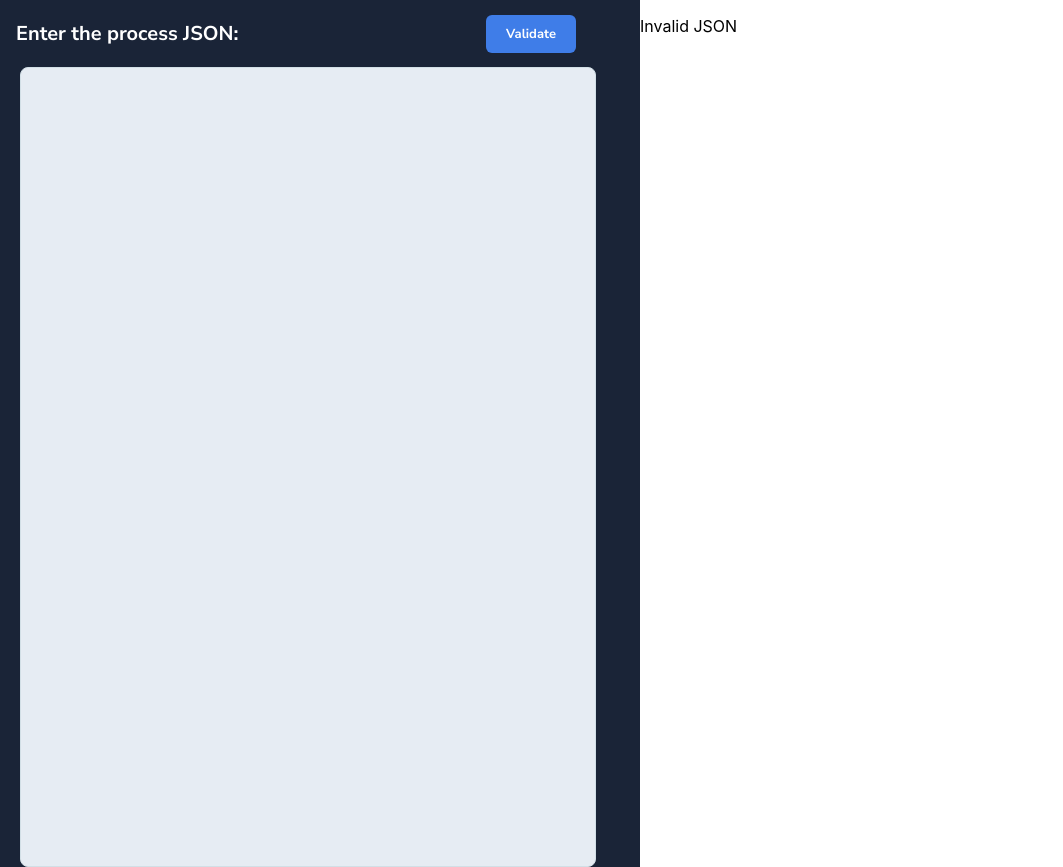
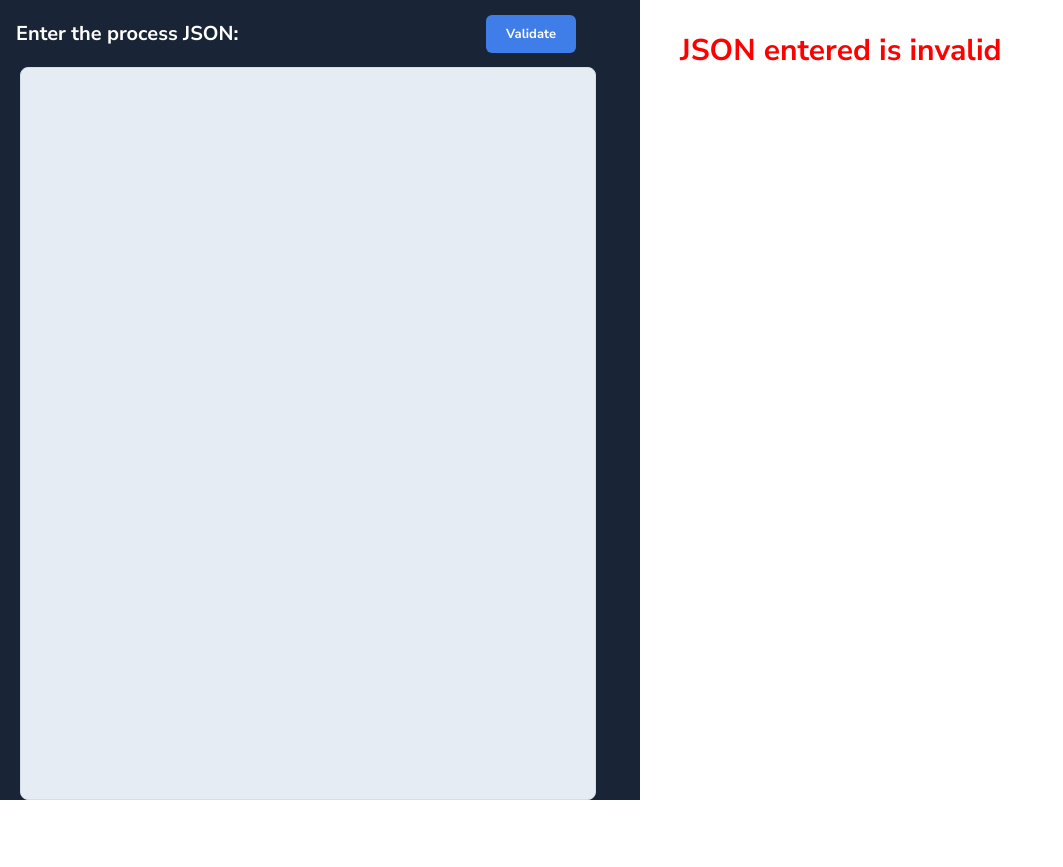
Before and after one commit to DSborini/tracking-app, a React (Create React App) app: page / in a window 1280 px wide. Both pictures are taken after a click on the button "Validate". Shown: the whole page, without its empty margins (0-1063 px from the left). After the commit the page ends 800 px from the top, so only its background shows below. Built offline with nearby package versions, Linux system fonts and the light colour scheme.

Commit message:
config css 3/4

```diff
--- a/src/App.css
+++ b/src/App.css
@@ -47,7 +47,7 @@
   flex-direction: column;
   width: 50%;
   background-color: #1a2437fe;
-  /* height: 100vh; */
+  height: 100vh;
 }
 
 .second__div {
@@ -55,3 +55,39 @@
   flex-direction: row;
   justify-content: space-between;
 }
+
+.third__div {
+  display: flex;
+  flex-direction: column;
+}
+
+.tc__div {
+  display: flex;
+  flex-direction: column;
+  justify-content: center;
+}
+
+.tc__title {
+  font-family: 'Nunito Sans', sans-serif;
+  font-size: 20px;
+  font-weight: bold;
+  color: black;
+  margin-bottom: -2vh;
+  margin-left: 5vh;
+}
+
+.tc__subtitle {
+  font-family: 'Nunito Sans', sans-serif;
+  font-size: 15px;
+  font-weight: bold;
+  color: #93a6b5;
+  margin-left: 5vh;
+}
+
+.tc__error {
+  font-family: 'Nunito Sans', sans-serif;
+  font-size: 30px;
+  font-weight: bold;
+  color: #ff0000;
+  margin-left: 5vh;
+}
--- a/src/components/Tracking.jsx
+++ b/src/components/Tracking.jsx
@@ -15,14 +15,18 @@ class Tracking extends Component {
   renderTracking() {
     const { jsonData } = this.props;
 
-    if (jsonData === 'Invalid JSON') return <p>Invalid JSON</p>;
+    if (jsonData === 'Invalid JSON') {
+      return (
+        <p className="tc__error">JSON entered is invalid</p>
+      );
+    }
 
     return jsonData.map((tracking, i) => {
       const { category, action } = tracking.parsedSettings;
       return (
-        <div key={ i }>
-          <p>{ category }</p>
-          <p>{ action }</p>
+        <div key={ i } className="tc__div">
+          <p className="tc__title">{ category }</p>
+          <p className="tc__subtitle">{ action }</p>
         </div>
       );
     });
```
